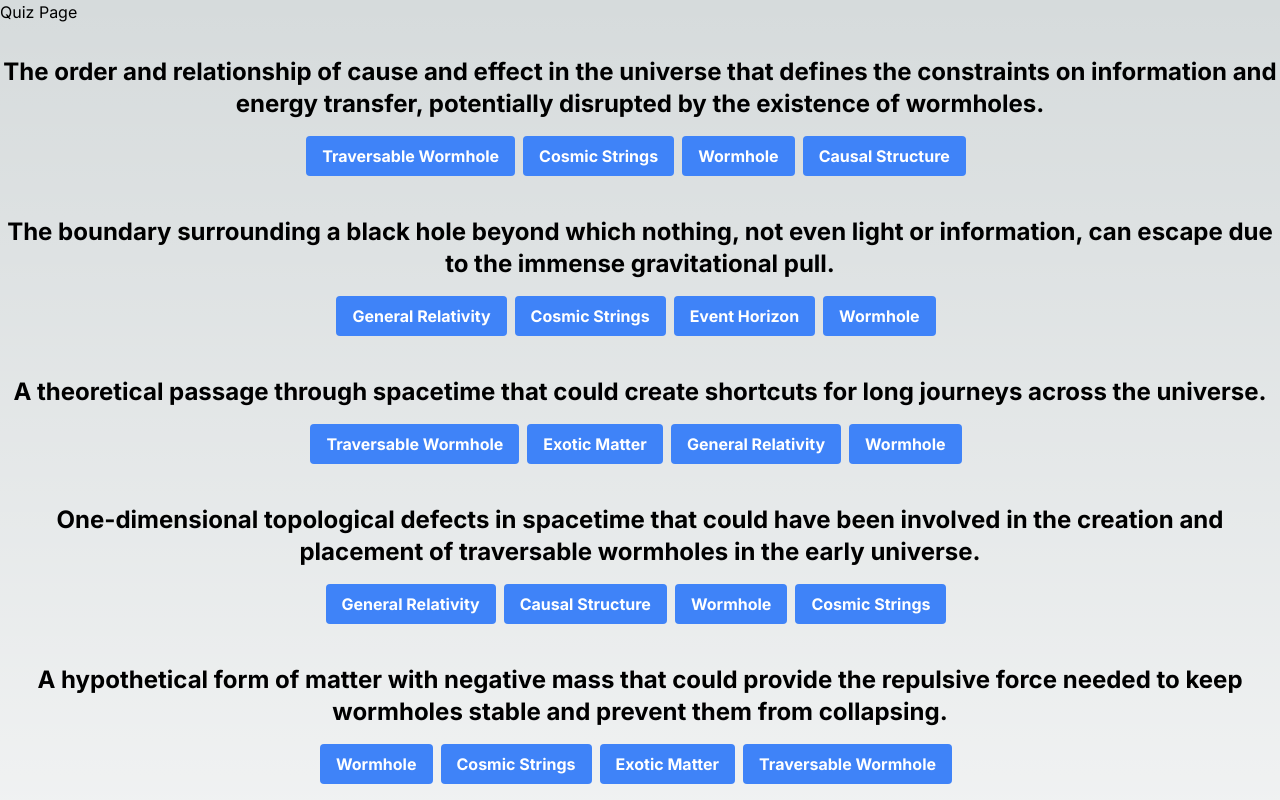
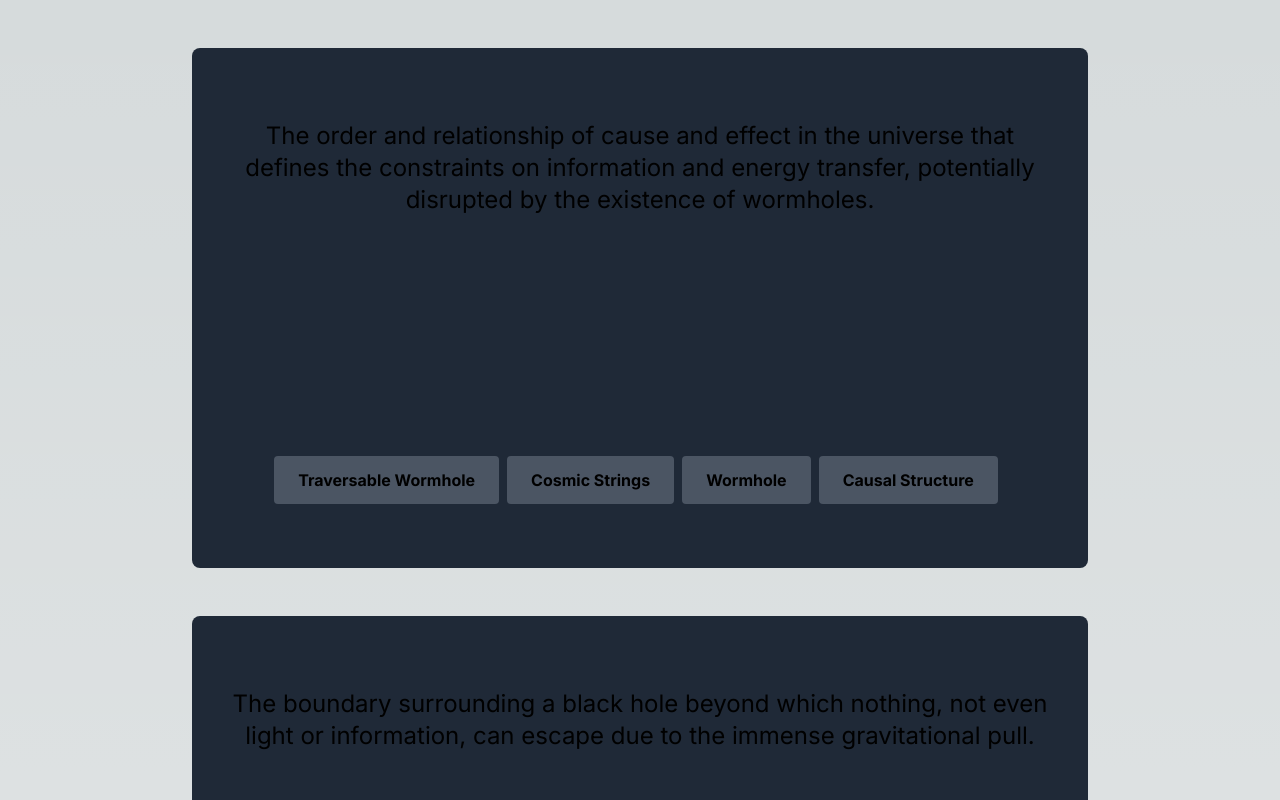
Before and after one commit to maarao/vidlet, a Next.js app: page /quiz in a window 1280 px wide. Shown: the top 800 px of the page. Built offline with nearby package versions, Linux system fonts and the light colour scheme.

Commit message:
Feat: Colored the answer boxes to show correect and incorrect answers

```diff
--- a/app/components/quiz/question.tsx
+++ b/app/components/quiz/question.tsx
@@ -3,31 +3,49 @@ import React, { useState } from 'react';
 
 const Question = ({ question }) => {
   const [selectedAnswer, setSelectedAnswer] = useState(null);
+  const [answerStatus, setAnswerStatus] = useState(Array(question.possibleAnswers.length).fill(null));
 
-  const handleAnswerClick = (answer) => {
-    if (answer === question.answer) {
-      setSelectedAnswer('Correct!');
-    } else {
-      setSelectedAnswer('Incorrect!');
+  const handleAnswerClick = (answer, index) => {
+    const isCorrect = answer === question.answer;
+
+    // Update answer status
+    const newAnswerStatus = answerStatus.map((status, i) => {
+      if (i === index) {
+        return isCorrect ? 'correct' : 'incorrect';
       }
+      return status;
+    });
+
+    // Update selected answer
+    setSelectedAnswer(isCorrect ? 'Correct!' : 'Incorrect!');
+
+    // If the answer is incorrect, mark the correct answer
+    if (!isCorrect) {
+      const correctIndex = question.possibleAnswers.findIndex(ans => ans === question.answer);
+      newAnswerStatus[correctIndex] = 'correct';
+    }
+
+    setAnswerStatus(newAnswerStatus);
   };
 
   return (
-    <div className="text-center mt-8">
-      <h2 className="text-2xl font-bold">{question.question}</h2>
-      <div className="mt-4">
+    <div className="rounded-lg light:bg-gray-100 bg-gray-800 p-8 text-center mt-12 max-w-4xl h-[520px] flex flex-col justify-between">
+      <div>
+        <h2 className="text-2xl pt-10">{question.question}</h2>
+        <div className="pt-[240px]">
           {question.possibleAnswers.map((answer, index) => (
             <button
               key={index}
-            className="bg-blue-500 hover:bg-blue-700 text-white font-bold py-2 px-4 mr-2 mb-2 rounded"
-            onClick={() => handleAnswerClick(answer)}
+              className={`font-bold py-3 px-6 mr-2 mb-2 rounded ${answerStatus[index] === 'correct' ? 'bg-green-500' : answerStatus[index] === 'incorrect' ? 'bg-red-500' : 'bg-gray-600 hover:bg-gray-700'}`}
+              onClick={() => handleAnswerClick(answer, index)}
               disabled={selectedAnswer !== null}
             >
               {answer}
             </button>
           ))}
         </div>
-      {selectedAnswer && <p className="mt-4 text-xl">{selectedAnswer}</p>}
+      </div>
+      {/* {selectedAnswer && <p className="mt-4 text-xl">{selectedAnswer}</p>} */}
     </div>
   );
 };
--- a/app/quiz/page.tsx
+++ b/app/quiz/page.tsx
@@ -1,6 +1,8 @@
+// Import necessary dependencies and components
 import Question from '/app/components/quiz/question';
 import { getFlashcards } from "/app/flashcards";
 
+// Function definitions for generating questions and shuffling arrays
 function generateFlashcardQuestions(flashcards) {
   const questions = [];
 
@@ -52,14 +54,12 @@ function shuffleArray(array) {
   return array;
 }
 
-
+// Export default component
 export default function QuizPage() {
   const questions = shuffleArray(generateFlashcardQuestions(getFlashcards()));
-  console.log(questions);
 
   return (
-    <div>
-      <h1>Quiz Page</h1>
+    <div className="flex justify-center">
       <div className="">
         {questions.map((question, index) => (
           <Question key={index} question={question} />
```
Lines whose indentation alone changed are shown as unchanged.
